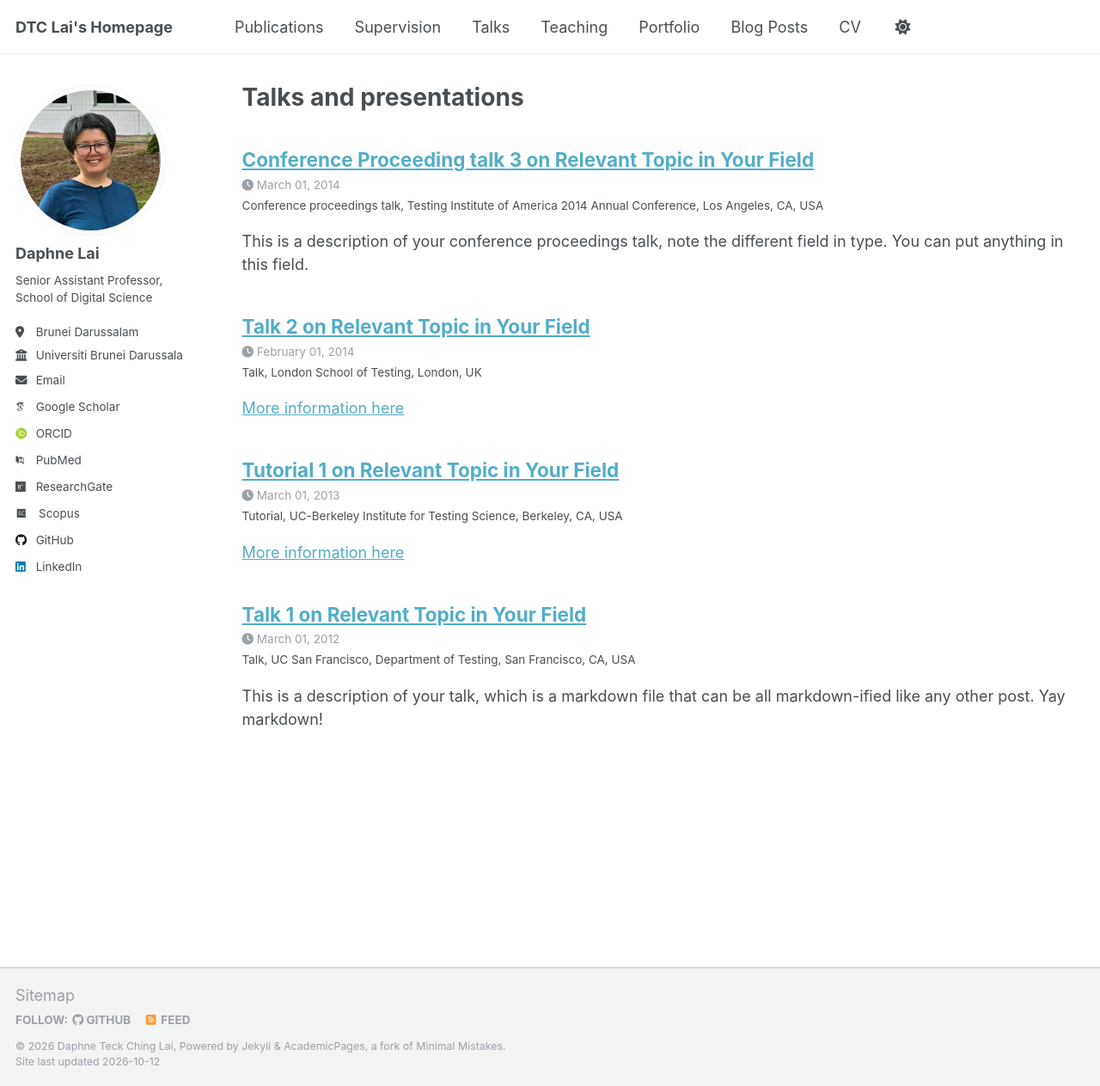
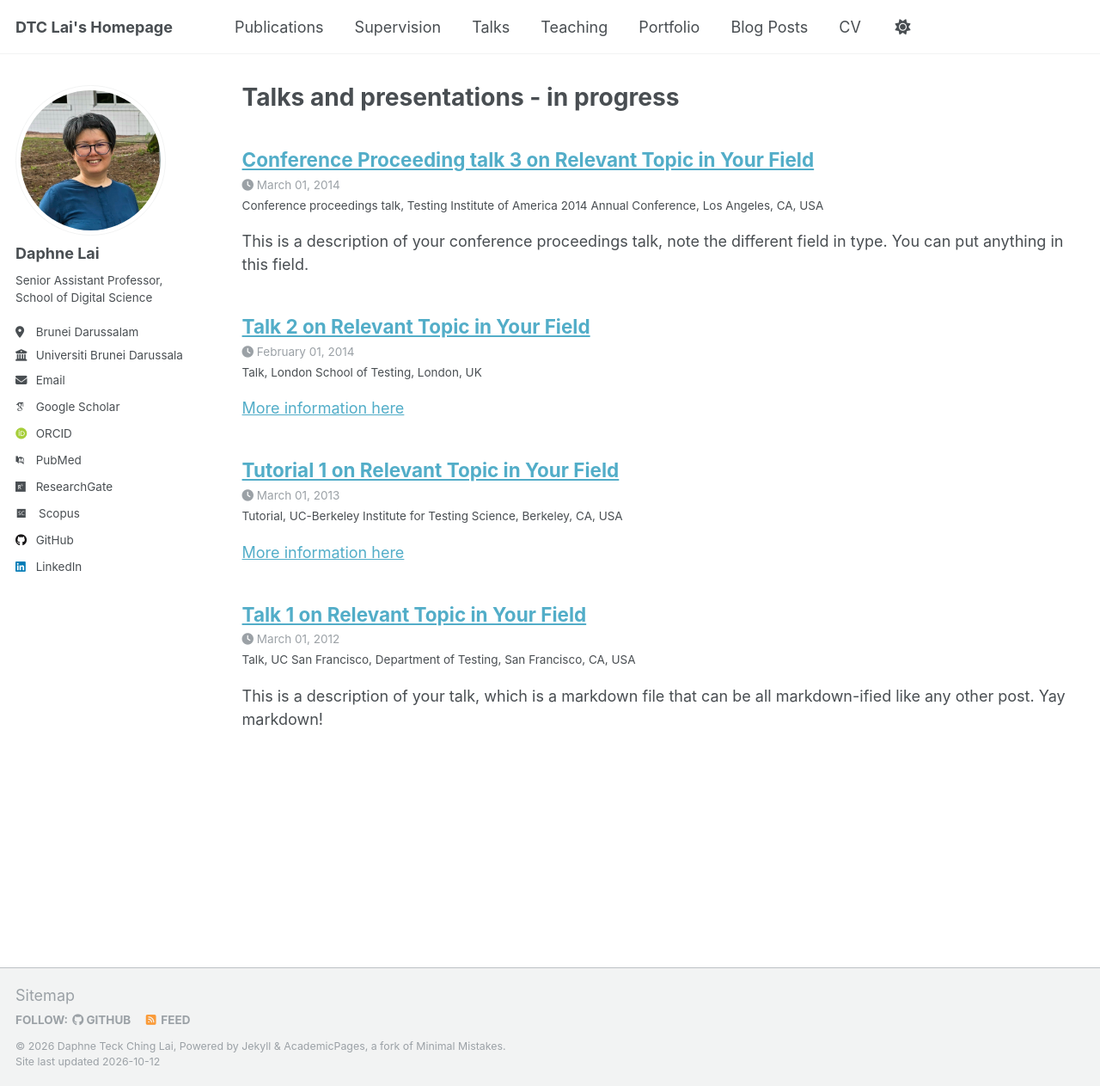
Before and after one commit to dtclai/dtclai.github.io, a Jekyll site: the page built from _pages/talks.html, in a window 1280 px wide and 1263 px high. Shown: the whole window at 86% size. Built offline with Jekyll 4.4.1, drawn with Linux system fonts in a browser that asks for light colours; some web fonts are replaced.

Commit message:
Update talks.html

```diff
--- a/_pages/talks.html
+++ b/_pages/talks.html
@@ -1,15 +1,10 @@
 ---
 layout: archive
-title: "Talks and presentations"
+title: "Talks and presentations - in progress"
 permalink: /talks/
 author_profile: true
 ---
 
-{% if site.talkmap_link == true %}
-
-<p style="text-decoration:underline;"><a href="/talkmap.html">See a map of all the places I've given a talk!</a></p>
-
-{% endif %}
 
 {% for post in site.talks reversed %}
   {% include archive-single-talk.html %}
```
